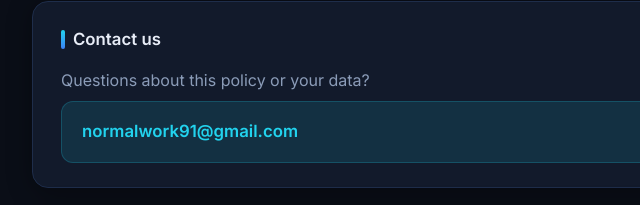
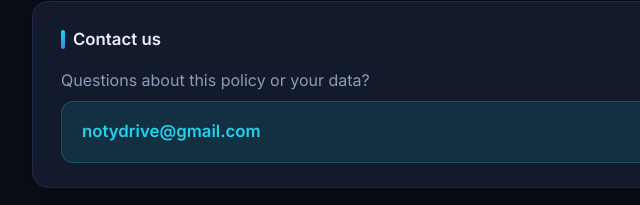
Before and after one commit to normalwork91-alt/notydrive-privacy, a plain HTML site: page index.html in a window 1280 px wide. Shown: the part 1318-1523 px from the top of the page, 268-908 px from the left. Drawn offline with Linux system fonts and the light colour scheme.

Commit message:
Update contact email to notydrive@gmail.com
Co-authored-by: Cursor <cursoragent@cursor.com>

```diff
--- a/index.html
+++ b/index.html
@@ -217,7 +217,7 @@
       <h2>Contact us</h2>
       <p>Questions about this policy or your data?</p>
       <div class="contact-box">
-        <a href="mailto:normalwork91@gmail.com">normalwork91@gmail.com</a>
+        <a href="mailto:notydrive@gmail.com">notydrive@gmail.com</a>
       </div>
     </div>
 
```
